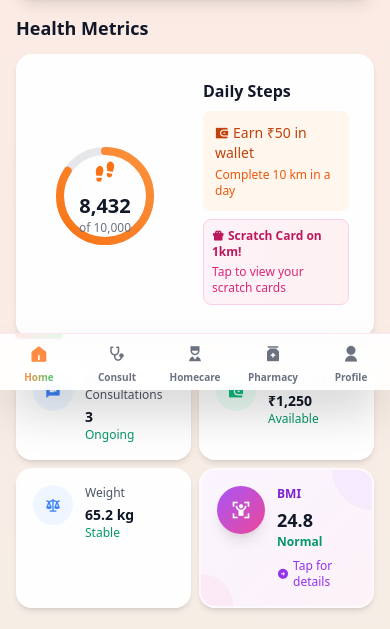
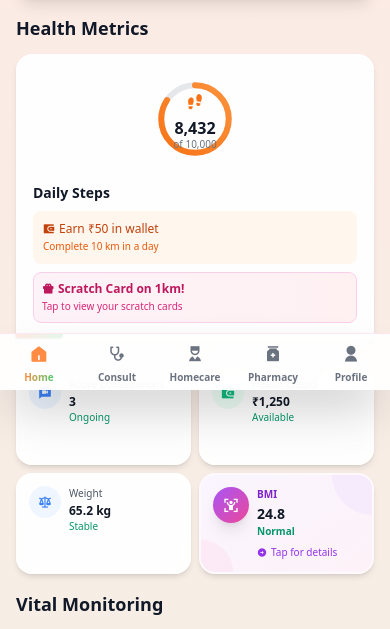
Before and after one commit to mahinbs/Health-Home, a React (Vite) app: page / in a window 390 px wide. Shown: the part 454-1083 px from the top of the page. Built offline with nearby package versions, Linux system fonts and the light colour scheme.

Commit message:
fix health matrix card

```diff
--- a/src/pages/home/components/HealthMetrics.tsx
+++ b/src/pages/home/components/HealthMetrics.tsx
@@ -93,11 +93,11 @@ export default function HealthMetrics() {
         </div>
 
         {/* Circular Step Tracker */}
-        <Card className="p-6 mb-4">
-          <div className="flex items-center justify-between">
-            <div className="flex-1">
-              <div className="relative w-32 h-32">
-                <svg className="transform -rotate-90 w-32 h-32">
+        <Card className="p-4 sm:p-6 mb-4 overflow-hidden min-w-0">
+          <div className="flex flex-col sm:flex-row sm:items-center sm:justify-between gap-4">
+            <div className="flex justify-center sm:flex-1 sm:justify-start">
+              <div className="relative w-24 h-24 sm:w-32 sm:h-32 flex-shrink-0">
+                <svg className="transform -rotate-90 w-full h-full" viewBox="0 0 128 128">
                   <circle
                     cx="64"
                     cy="64"
@@ -126,55 +126,52 @@ export default function HealthMetrics() {
                   </defs>
                 </svg>
                 <div className="absolute inset-0 flex flex-col items-center justify-center">
-                  <i className="ri-footprint-fill text-orange-500 text-2xl mb-1"></i>
-                  <p className="text-xl font-bold text-gray-900">{currentSteps.toLocaleString()}</p>
-                  <p className="text-xs text-gray-500">of {goalSteps.toLocaleString()}</p>
+                  <i className="ri-footprint-fill text-orange-500 text-lg sm:text-2xl mb-0.5 sm:mb-1"></i>
+                  <p className="text-base sm:text-xl font-bold text-gray-900 leading-tight">{currentSteps.toLocaleString()}</p>
+                  <p className="text-[10px] sm:text-xs text-gray-500 leading-tight">of {goalSteps.toLocaleString()}</p>
                 </div>
               </div>
             </div>
-            <div className="flex-1 pl-4">
-              <h3 className="font-semibold text-gray-900 mb-2">Daily Steps</h3>
-              <div className="bg-orange-50 rounded-lg p-3 mb-2">
-                <p className="text-sm font-medium text-orange-700 mb-1">
-                  <i className="ri-wallet-3-fill mr-1"></i>
+            <div className="flex-1 min-w-0 overflow-hidden sm:pl-4">
+              <h3 className="font-semibold text-gray-900 text-sm sm:text-base mb-2">Daily Steps</h3>
+              <div className="bg-orange-50 rounded-lg p-2.5 sm:p-3 mb-2">
+                <p className="text-xs sm:text-sm font-medium text-orange-700 mb-0.5 sm:mb-1 truncate">
+                  <i className="ri-wallet-3-fill mr-1 flex-shrink-0"></i>
                   Earn ₹50 in wallet
                 </p>
-                <p className="text-xs text-orange-600">Complete 10 km in a day</p>
+                <p className="text-[10px] sm:text-xs text-orange-600 truncate">Complete 10 km in a day</p>
               </div>
               <button
                 onClick={() => navigate('/my-rewards')}
-                className="w-full bg-gradient-to-r from-pink-50 to-rose-50 rounded-lg p-2 mb-2 border border-pink-200 hover:border-pink-300 hover:shadow-md transition-all duration-300 text-left"
+                className="w-full bg-gradient-to-r from-pink-50 to-rose-50 rounded-lg p-2 mb-2 border border-pink-200 hover:border-pink-300 hover:shadow-md transition-all duration-300 text-left min-w-0 overflow-hidden"
               >
-                <p className="text-xs font-semibold text-pink-700 mb-1">
-                  <i className="ri-gift-2-fill mr-1"></i>
+                <p className="text-xs font-semibold text-pink-700 mb-0.5 sm:mb-1 truncate">
+                  <i className="ri-gift-2-fill mr-1 flex-shrink-0"></i>
                   Scratch Card on 1km!
                 </p>
-                <p className="text-xs text-pink-600">Tap to view your scratch cards</p>
+                <p className="text-[10px] sm:text-xs text-pink-600 truncate">Tap to view your scratch cards</p>
               </button>
-              {/* <p className="text-xs text-gray-600">
-                Wallet money can be used for health insurance and app services.
-              </p> */}
             </div>
           </div>
         </Card>
 
-        {/* Health Metrics Grid */}
-        <div className="grid grid-cols-2 gap-2 sm:gap-3">
+        {/* Health Metrics Grid - equal height/width cards */}
+        <div className="grid grid-cols-2 gap-2 sm:gap-3 grid-rows-2">
           {metrics.map((metric) => (
             <Card
               key={metric.id}
-              className="p-4 cursor-pointer animate-scale-in"
+              className="h-full min-h-[100px] sm:min-h-[110px] p-3 sm:p-4 cursor-pointer animate-scale-in overflow-hidden min-w-0 flex flex-col"
               onClick={() => setSelectedMetric(metric.id)}
               style={{ animationDelay: `${metrics.indexOf(metric) * 0.1}s` }}
             >
-              <div className="flex items-start space-x-3">
-                <div className={`w-10 h-10 rounded-full ${metric.bgColor} flex items-center justify-center`}>
-                  <i className={`${metric.icon} ${metric.color}`}></i>
+              <div className="flex items-start gap-2 sm:gap-3 min-w-0 flex-1">
+                <div className={`w-8 h-8 sm:w-10 sm:h-10 rounded-full flex-shrink-0 ${metric.bgColor} flex items-center justify-center`}>
+                  <i className={`${metric.icon} ${metric.color} text-sm sm:text-base`}></i>
                 </div>
-                <div className="flex-1 min-w-0">
-                  <p className="text-xs text-gray-600 mb-1">{metric.label}</p>
-                  <p className="font-bold text-gray-900 text-sm">{metric.value}</p>
-                  <p className="text-xs text-emerald-600 font-medium">{metric.status}</p>
+                <div className="flex-1 min-w-0 overflow-hidden">
+                  <p className="text-[10px] sm:text-xs text-gray-600 mb-0.5 sm:mb-1 truncate">{metric.label}</p>
+                  <p className="font-bold text-gray-900 text-xs sm:text-sm truncate">{metric.value}</p>
+                  <p className="text-[10px] sm:text-xs text-emerald-600 font-medium truncate">{metric.status}</p>
                 </div>
               </div>
             </Card>
@@ -182,21 +179,21 @@ export default function HealthMetrics() {
 
           {/* Highlighted BMI Card */}
           <Card
-            className="p-4 cursor-pointer hover:shadow-lg transition-all duration-300 border-2 border-purple-300 bg-gradient-to-br from-purple-50 to-pink-50 shadow-md relative overflow-hidden"
+            className="h-full min-h-[100px] sm:min-h-[110px] p-3 sm:p-4 cursor-pointer hover:shadow-lg transition-all duration-300 border-2 border-purple-300 bg-gradient-to-br from-purple-50 to-pink-50 shadow-md relative overflow-hidden min-w-0 flex flex-col"
             onClick={handleBMIClick}
           >
             <div className="absolute top-0 right-0 w-20 h-20 bg-purple-200/30 rounded-full -mr-10 -mt-10"></div>
             <div className="absolute bottom-0 left-0 w-16 h-16 bg-pink-200/30 rounded-full -ml-8 -mb-8"></div>
-            <div className="relative flex items-start space-x-3">
-              <div className="w-12 h-12 rounded-full bg-gradient-to-br from-purple-500 to-pink-500 flex items-center justify-center shadow-lg">
-                <i className="ri-body-scan-fill text-white text-xl"></i>
+            <div className="relative flex items-start gap-2 sm:gap-3 min-w-0 flex-1">
+              <div className="w-9 h-9 sm:w-12 sm:h-12 rounded-full flex-shrink-0 bg-gradient-to-br from-purple-500 to-pink-500 flex items-center justify-center shadow-lg">
+                <i className="ri-body-scan-fill text-white text-base sm:text-xl"></i>
               </div>
-              <div className="flex-1 min-w-0">
-                <p className="text-xs text-purple-700 font-semibold mb-1">BMI</p>
-                <p className="font-bold text-gray-900 text-lg">24.8</p>
-                <p className="text-xs text-emerald-600 font-semibold">Normal</p>
-                <div className="mt-2 flex items-center text-xs text-purple-600 font-medium">
-                  <i className="ri-arrow-right-circle-fill mr-1"></i>
+              <div className="flex-1 min-w-0 overflow-hidden">
+                <p className="text-[10px] sm:text-xs text-purple-700 font-semibold mb-0.5 sm:mb-1">BMI</p>
+                <p className="font-bold text-gray-900 text-sm sm:text-lg truncate">24.8</p>
+                <p className="text-[10px] sm:text-xs text-emerald-600 font-semibold truncate">Normal</p>
+                <div className="mt-1.5 sm:mt-2 flex items-center text-[10px] sm:text-xs text-purple-600 font-medium truncate">
+                  <i className="ri-arrow-right-circle-fill mr-1 flex-shrink-0"></i>
                   Tap for details
                 </div>
               </div>
```
